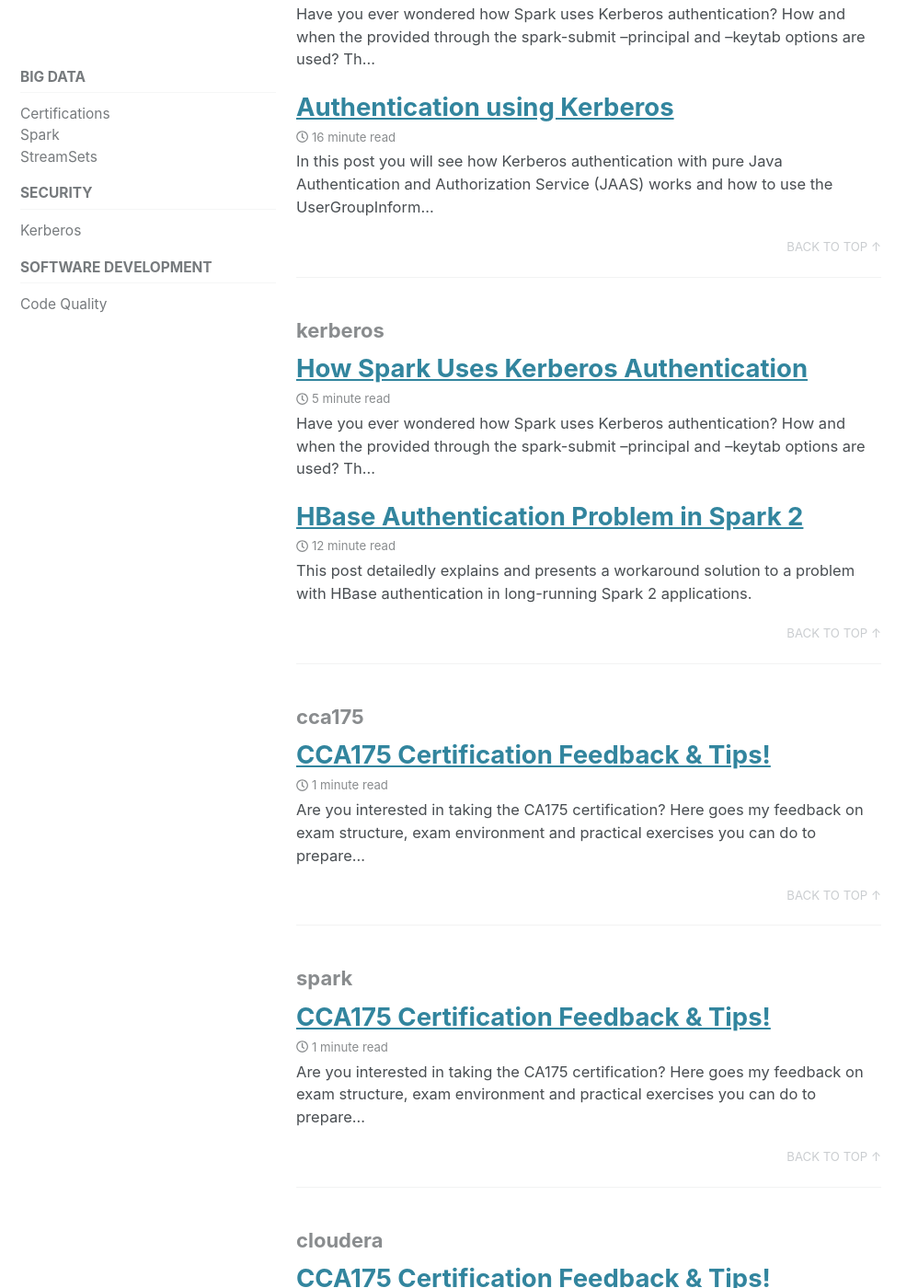
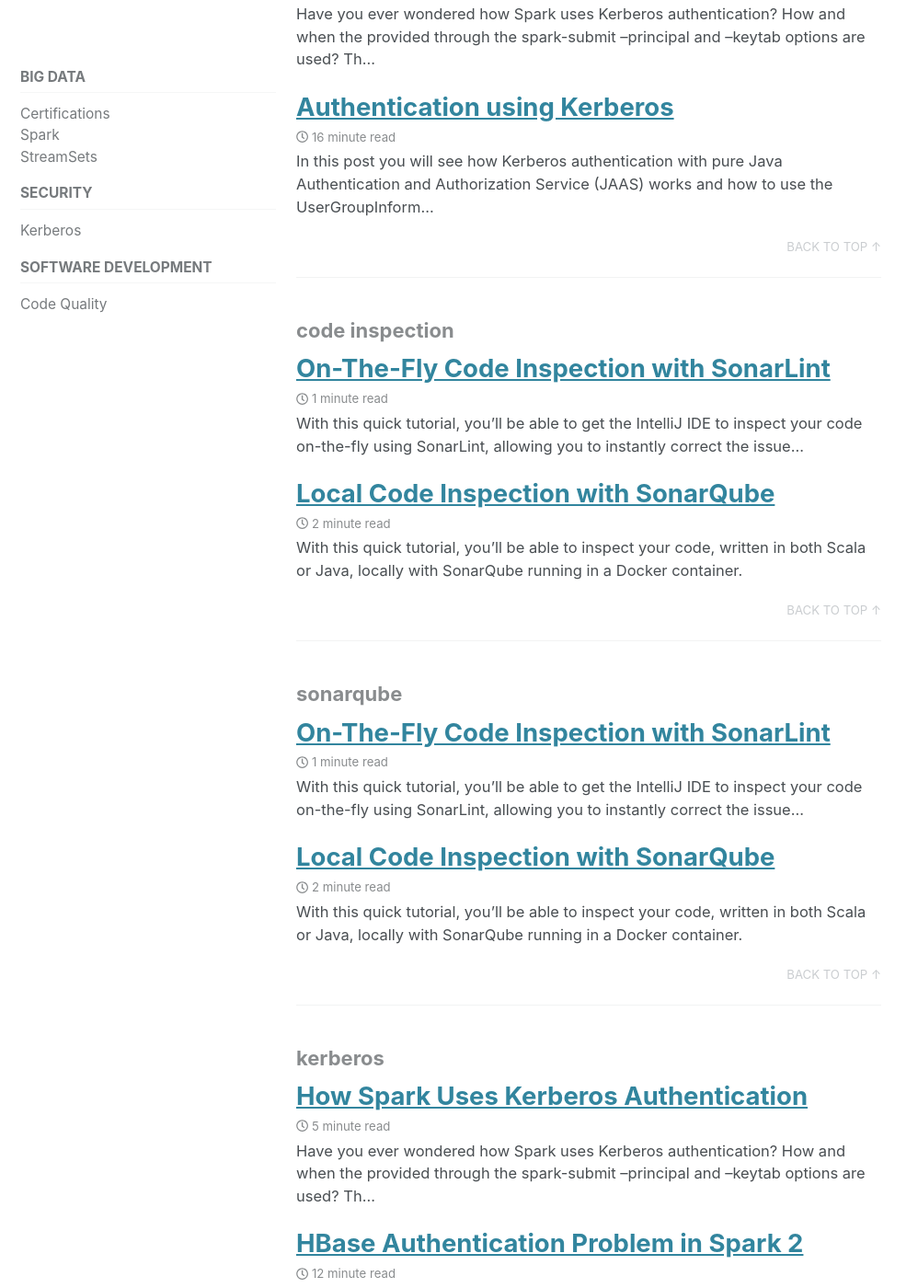
Before and after one commit to andriymz/andriymz.github.io, a Jekyll site: the page built from _pages/tag-archive.md, in a window 1280 px wide and 1400 px high, scrolled down 1400 px. Shown: the whole window at 92% size, without its empty margins (0-998 px from the left). Built offline with Jekyll 4.4.1, drawn with Linux system fonts in a browser that asks for light colours; cached includes are drawn as plain includes; some of the changed text lies outside the part shown.

Commit message:
Added post "On-The-Fly Code Inspection with SonarLint"

```diff
--- /dev/null
+++ b/_posts/2019-04-20-on-the-fly-code-inspection-with-sonarlint.md
@@ -0,0 +1,40 @@
+---
+title:  "On-The-Fly Code Inspection with SonarLint"
+excerpt: "With this quick tutorial, you’ll be able to get the IntelliJ IDE to inspect your code on-the-fly using [SonarLint](https://www.sonarlint.org/), allowing you to instantly correct the issues and only commit clean and maintainable code."
+classes: wide
+toc: true
+categories: [code-quality]
+tags: [code inspection, sonarlint, sonarqube]
+---
+
+With this quick tutorial, you’ll be able to get the IntelliJ IDE to inspect your code on-the-fly, allowing you to instantly correct the issues and only commit clean and maintainable code.
+
+> SonarLint is an IDE extension that helps you detect and fix quality issues as you write code.
+  Like a spell checker, SonarLint squiggles flaws so that they can be fixed before committing code.
+
+
+# Use SonarLint in IntelliJ IDEA
+
+You can start using the SonarLint analyzer by simply installing its plugin:
+
+{% include figure image_path="/assets/images/sonarlint/intellij_plugin.png" %}
+
+After restarting the IDE, you can instantly benefit from on-the-fly code inspections when coding in one of the supported languages: Java, JavaScript, Python, Kotlin, Ruby or PHP.
+
+{% include figure image_path="/assets/images/sonarlint/java_inspection.png" %}
+
+# Integration with SonarQube
+
+Unfortunately, by default SonarLint has no checking rules for Scala source code, however it supports an amazing feature of connecting to an external SonarQube to have server rules, issues and exclusions synched.
+
+Before binding SonarLint to your SonarQube server, you need to configure your project inspection on SonarQube. To do so, follow the steps presented in my last [post](/code-quality/local-code-inspection-with-sonarqube/) about SonarQube.
+
+In IntelliJ preferences, first connect to a server via the *SonarLint General Settings*, then bind the project under *SonarLint Project Settings*:
+
+{% include figure image_path="/assets/images/sonarlint/sonarqube_config2.png" %}
+
+{% include figure image_path="/assets/images/sonarlint/sonarqube_config.png" %}
+
+Immediately after binding, SonarLint will also check your Scala code.
+
+{% include figure image_path="/assets/images/sonarlint/scala_inspection.png" %}
```
Also changed, not shown: _posts/2019-04-13-local-code-inspection-with-sonarqube.md (+3 -1 lines).
